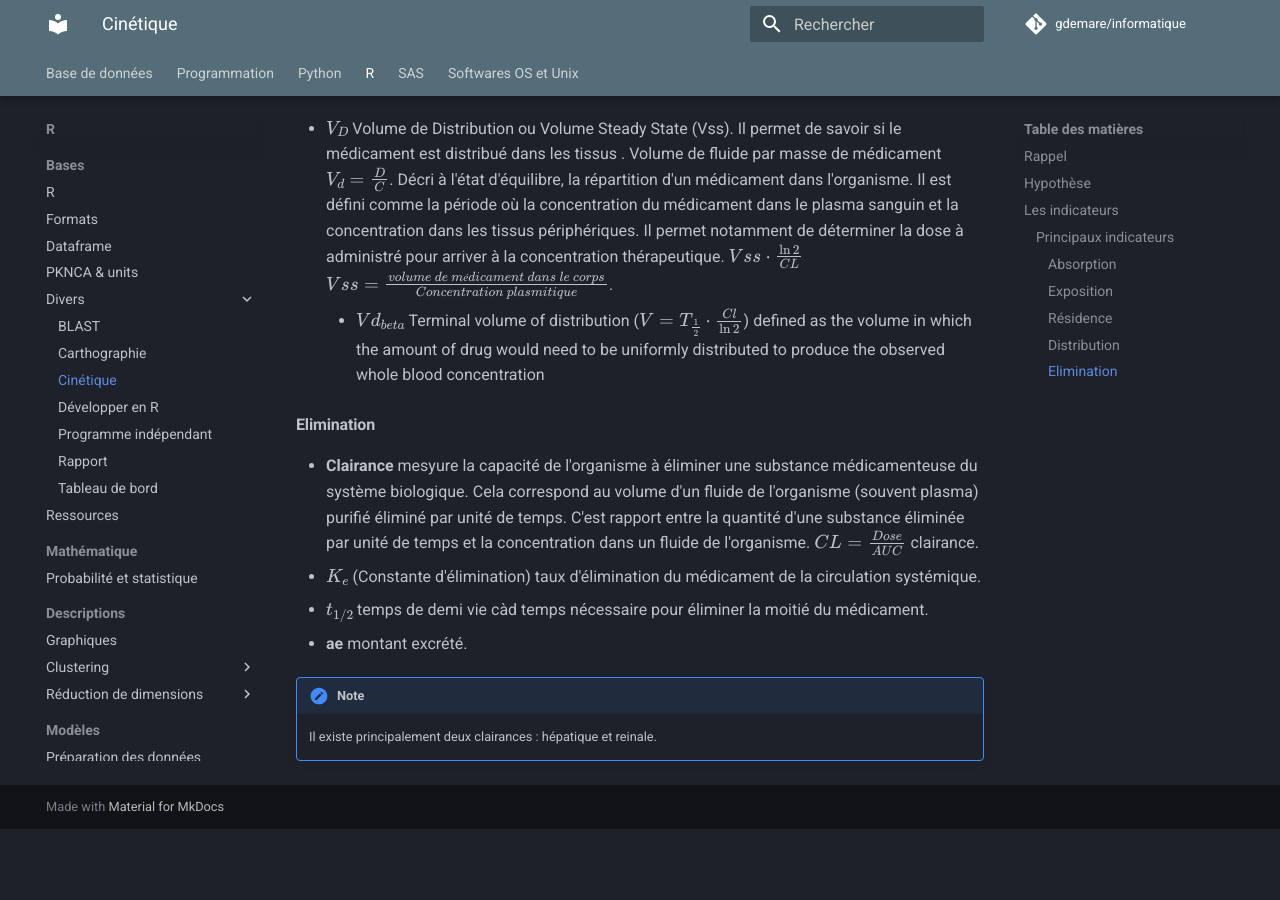
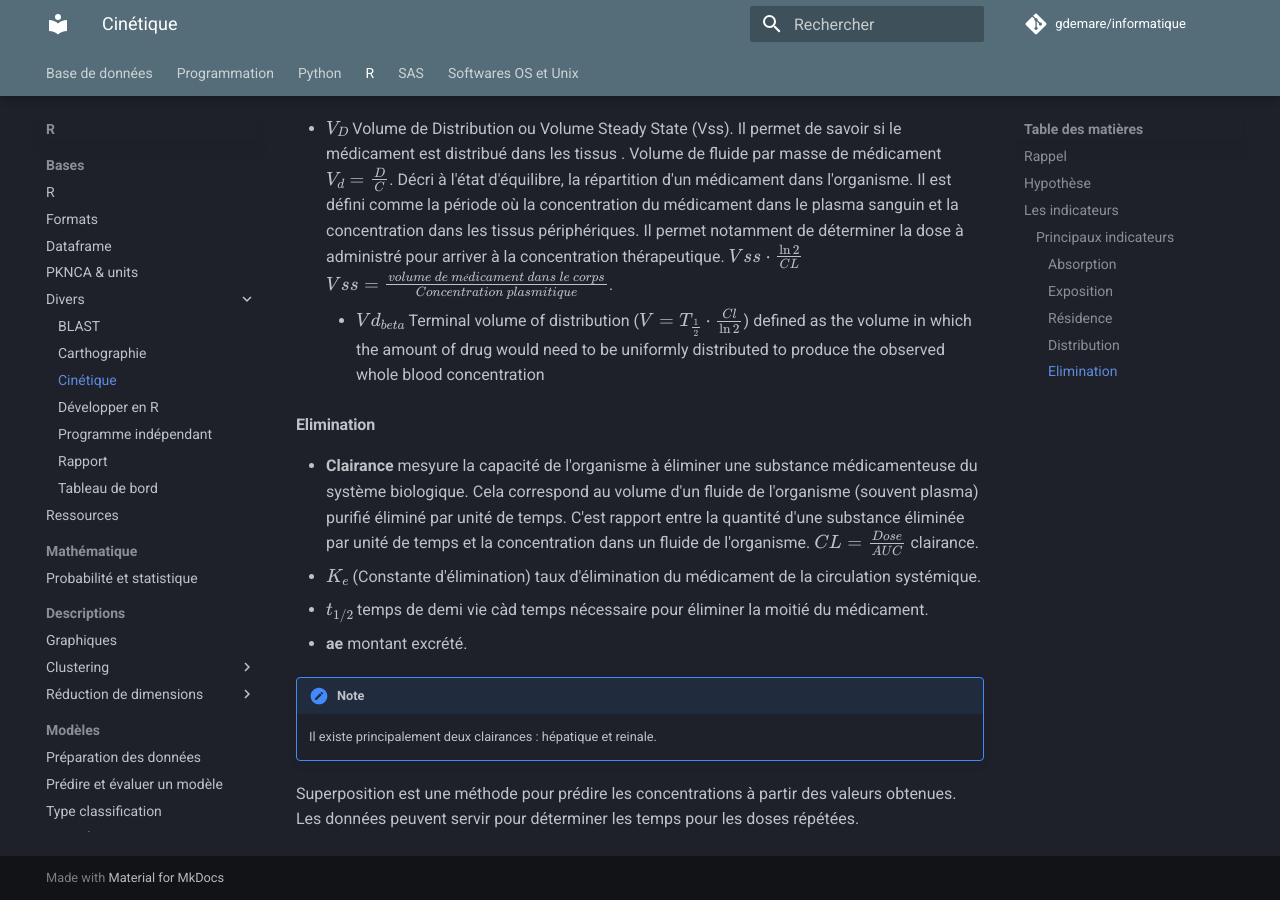
Before and after one commit to gdemare/Informatique, an MkDocs documentation site: the page built from docs/r/cinetique_r.md, in a window 1280 px wide and 900 px high, scrolled down 2512 px. Built offline with MkDocs 1.6.1 and Material for MkDocs 9.7.7, drawn with Linux system fonts in a browser that asks for light colours; comment, search, counter and statistics services are not loaded; before the commit the page ends 3341 px from its top, so only the background shows below that.

Commit message:
Update cinetique_r.md

```diff
--- a/docs/r/cinetique_r.md
+++ b/docs/r/cinetique_r.md
@@ -92,3 +92,6 @@
 
 !!! note
     Il existe principalement deux clairances : hépatique et reinale.
+
+
+Superposition est une méthode pour prédire les concentrations à partir des valeurs obtenues. Les données peuvent servir pour déterminer les temps pour les doses répétées.
```
